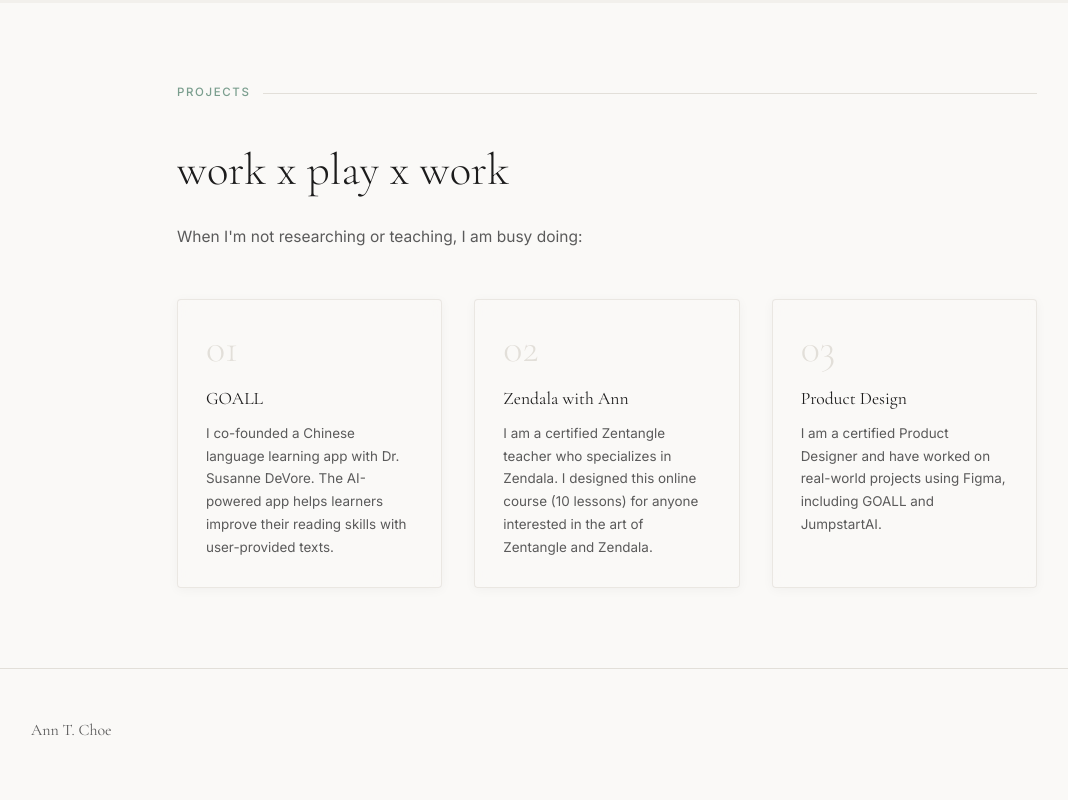
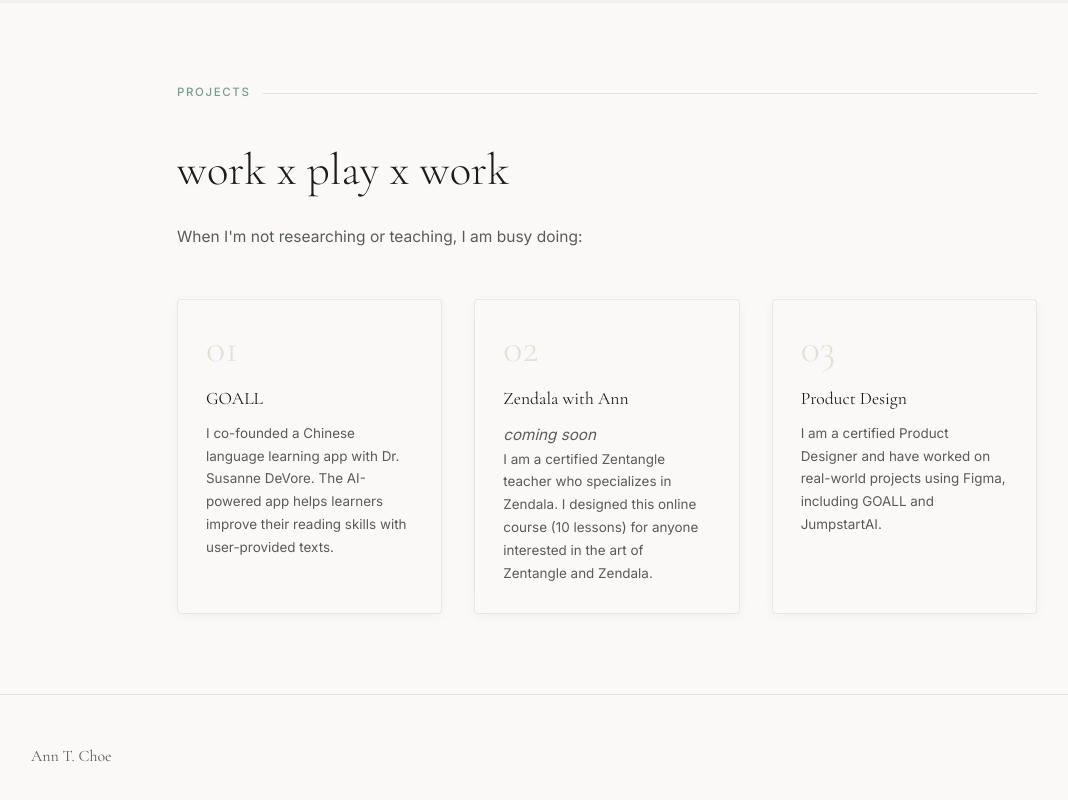
Before and after one commit to anntaichoe/my-website, a plain HTML site: page index.html in a window 1280 px wide. Shown: the part 8051-8851 px from the top of the page, without its empty margins (33-1101 px from the left). Drawn offline with nearby package versions, Linux system fonts and the light colour scheme.

Commit message:
Add coming soon to Zendala with Ann project card

```diff
--- a/index.html
+++ b/index.html
@@ -1189,6 +1189,7 @@
         <div class="hustle-card">
           <div class="hustle-number">02</div>
           <p class="hustle-title">Zendala with Ann</p>
+          <p><em>coming soon</em></p>
           <p class="hustle-body">I am a certified Zentangle teacher who specializes in Zendala. I designed this online course (10 lessons) for anyone interested in the art of Zentangle and Zendala.</p>
         </div>
         <a class="hustle-card" href="https://dribbble.com/diane2837" target="_blank" rel="noopener">
```
